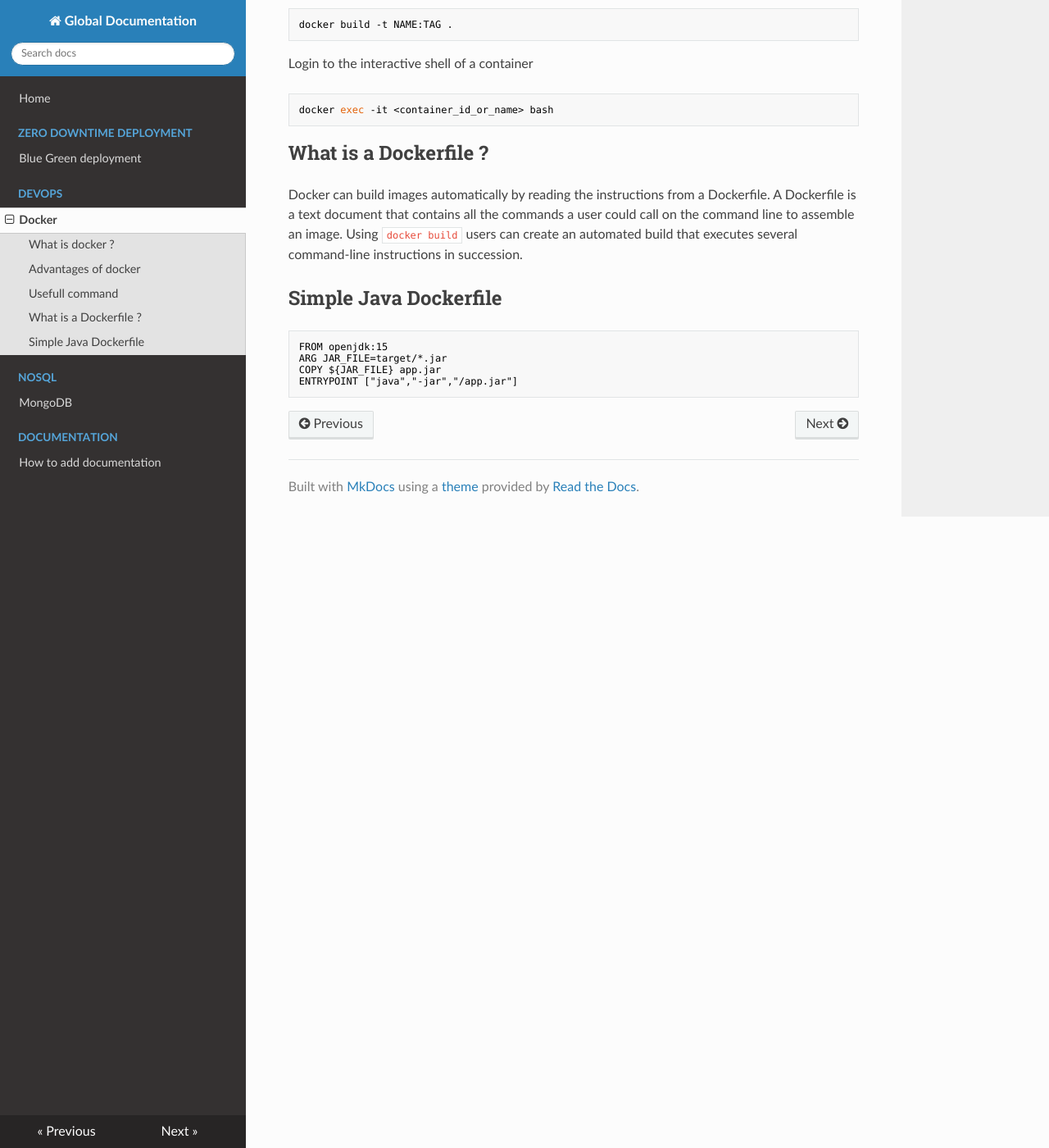
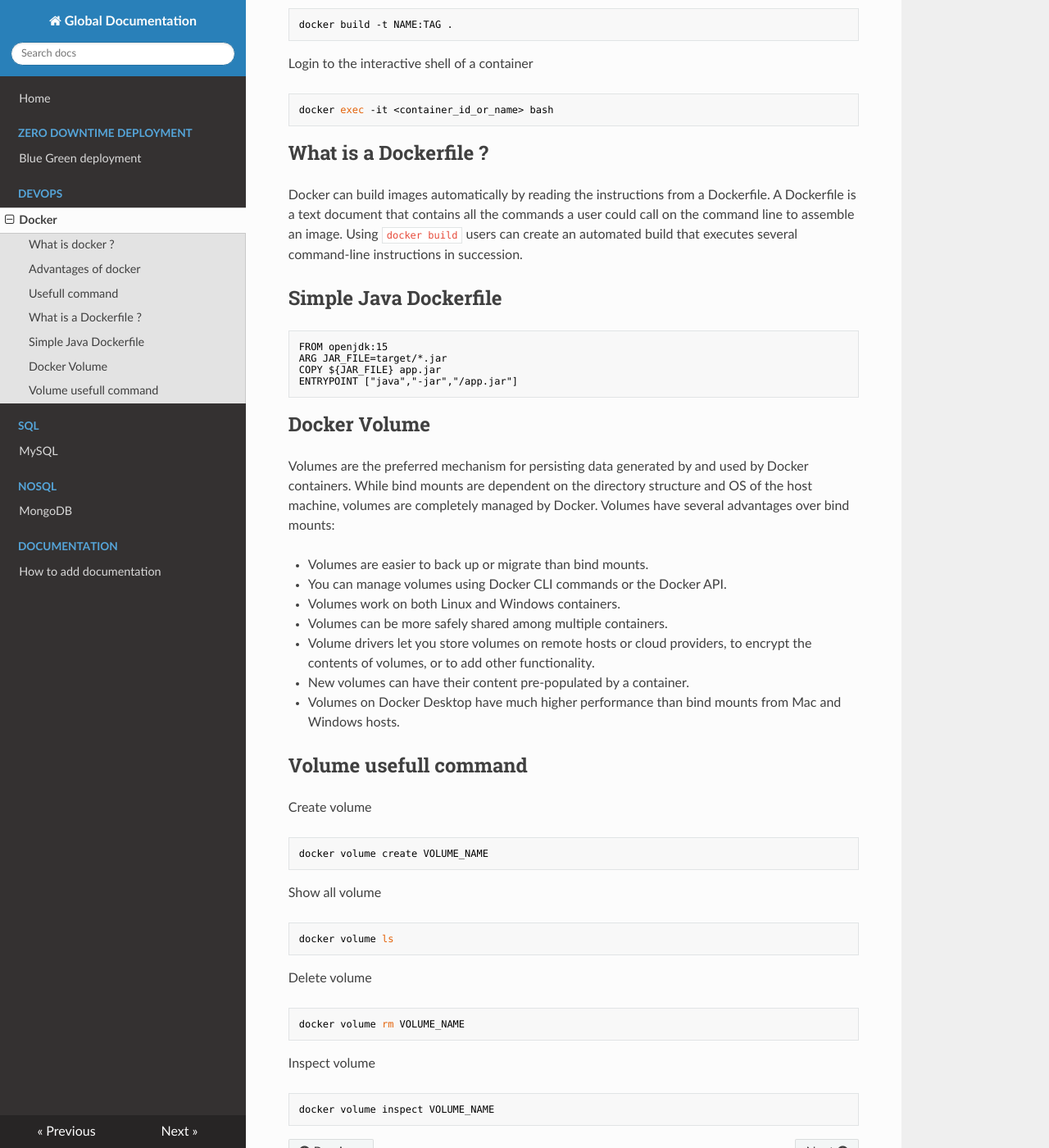
Before and after one commit to avella2409/Global-Documentation, an MkDocs documentation site: the page built from docs/docker.md, in a window 1280 px wide and 1400 px high, scrolled down 1366 px. Shown: the whole window at 82% size. Built offline with MkDocs 1.6.1, drawn with Linux system fonts in a browser that asks for light colours; nearby versions of some CDN libraries.

Commit message:
Add sql doc

````diff
--- a/docs/docker.md
+++ b/docs/docker.md
@@ -76,3 +76,42 @@ ARG JAR_FILE=target/*.jar
 COPY ${JAR_FILE} app.jar
 ENTRYPOINT ["java","-jar","/app.jar"]
 ```
+
+## Docker Volume
+
+
+Volumes are the preferred mechanism for persisting data generated by and used by Docker containers. While bind mounts are dependent on the directory structure and OS of the host machine, volumes are completely managed by Docker. Volumes have several advantages over bind mounts:
+
+- Volumes are easier to back up or migrate than bind mounts.
+- You can manage volumes using Docker CLI commands or the Docker API.
+- Volumes work on both Linux and Windows containers.
+- Volumes can be more safely shared among multiple containers.
+- Volume drivers let you store volumes on remote hosts or cloud providers, to encrypt the contents of volumes, or to add other functionality.
+- New volumes can have their content pre-populated by a container.
+- Volumes on Docker Desktop have much higher performance than bind mounts from Mac and Windows hosts.
+
+## Volume usefull command
+
+Create volume
+
+```bash
+docker volume create VOLUME_NAME
+```
+
+Show all volume
+
+```bash
+docker volume ls
+```
+
+Delete volume
+
+```bash
+docker volume rm VOLUME_NAME
+```
+
+Inspect volume
+
+```bash
+docker volume inspect VOLUME_NAME
+```
--- a/mkdocs.yml
+++ b/mkdocs.yml
@@ -5,6 +5,8 @@ nav:
       - Blue Green deployment: 'blue-green-deployment.md'
   - 'DevOps':
       - Docker: docker.md
+  - 'SQL':
+    - MySQL : mysql.md
   - 'NoSQL':
     - MongoDB : mongodb.md
   - 'Documentation':
````
Also changed, not shown: docs/mysql.md (added, +19 -0 lines).
